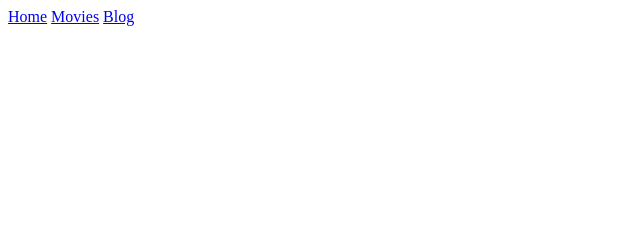
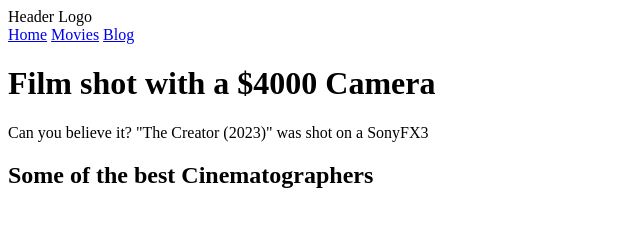
Before and after one commit to zihanibrahim/landing-page, a plain HTML site: page index.html in a window 1280 px wide. Shown: the whole page, without its empty margins (0-640 px from the left). Drawn offline with Linux system fonts and the light colour scheme.

Commit message:
h1 and h2 added

```diff
--- a/index.html
+++ b/index.html
@@ -4,6 +4,7 @@
     <meta charset="UTF-8">
     <meta name="viewport" content="width=device-width, initial-scale=1.0">
     <title>Cinematographers</title>
+    <header>Header Logo</header>
     <nav>
         <a href="#">Home</a>
         <a href="https://bestlifeonline.com/famous-movie-scenes/">Movies</a>
@@ -11,6 +12,8 @@
 </nav>
 </head>
 <body>
-
+<h1>Film shot with a $4000 Camera</h1>
+<p>Can you believe it? "The Creator (2023)" was shot on a SonyFX3</p>
+<h2> Some of the best Cinematographers</h2>
 </body>
 </html>
```
